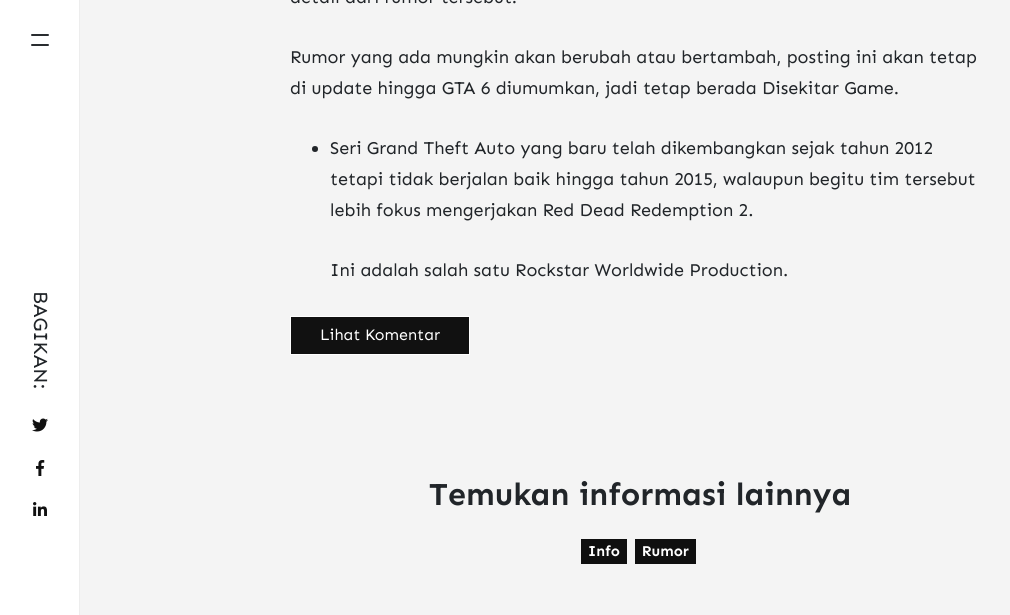
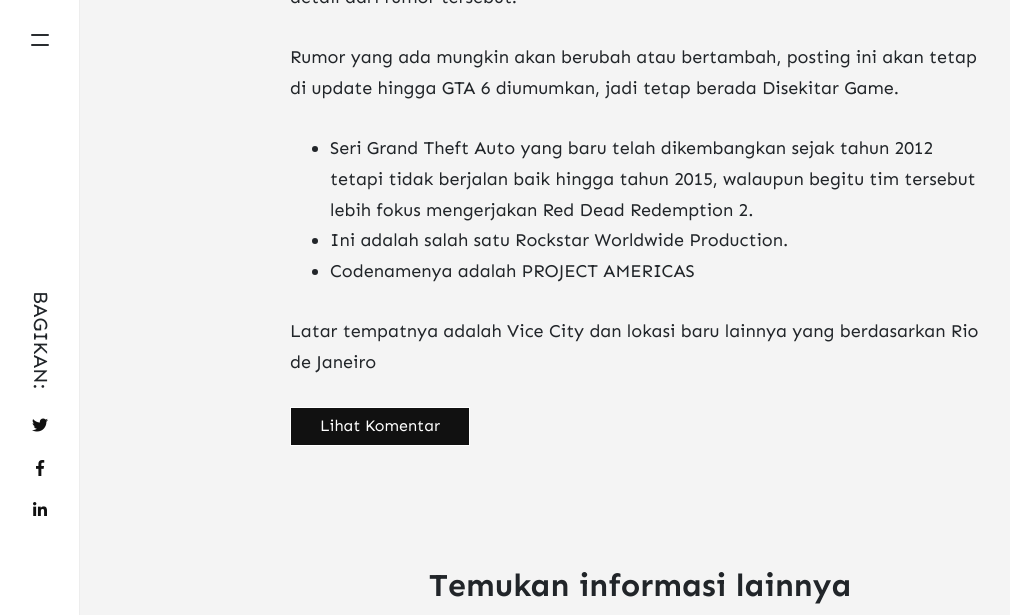
Before and after one commit to arytapermana/dsg-web, a Jekyll site: the page built from _posts/2020-10-24-gta-6-tanggal-rilis-berita-dan-desas-desusnya-rumor.md, in a window 1280 px wide and 900 px high, scrolled down 1275 px, cut to the strip 0-615 px from the top of the window. Shown: the whole strip, without its empty margins (0-1010 px from the left). Built offline with Jekyll 4.4.1, drawn with Linux system fonts in a browser that asks for light colours; nearby versions of some CDN libraries; comment, search, counter and statistics services are not loaded.

Commit message:
Update Blog “2020-10-24-gta-6-tanggal-rilis-berita-dan-desas-desusnya-rumor”

```diff
--- a/_posts/2020-10-24-gta-6-tanggal-rilis-berita-dan-desas-desusnya-rumor.md
+++ b/_posts/2020-10-24-gta-6-tanggal-rilis-berita-dan-desas-desusnya-rumor.md
@@ -15,5 +15,7 @@
 Rumor yang ada mungkin akan berubah atau bertambah, posting ini akan tetap di update hingga GTA 6 diumumkan, jadi tetap berada Disekitar Game.
 
 * Seri Grand Theft Auto yang baru telah dikembangkan sejak tahun 2012 tetapi tidak berjalan baik hingga tahun 2015, walaupun begitu tim tersebut lebih fokus mengerjakan Red Dead Redemption 2.
+* Ini adalah salah satu Rockstar Worldwide Production.
+* Codenamenya adalah PROJECT AMERICAS
 
-  Ini adalah salah satu Rockstar Worldwide Production.
+Latar tempatnya adalah Vice City dan lokasi baru lainnya yang berdasarkan Rio de Janeiro
```
